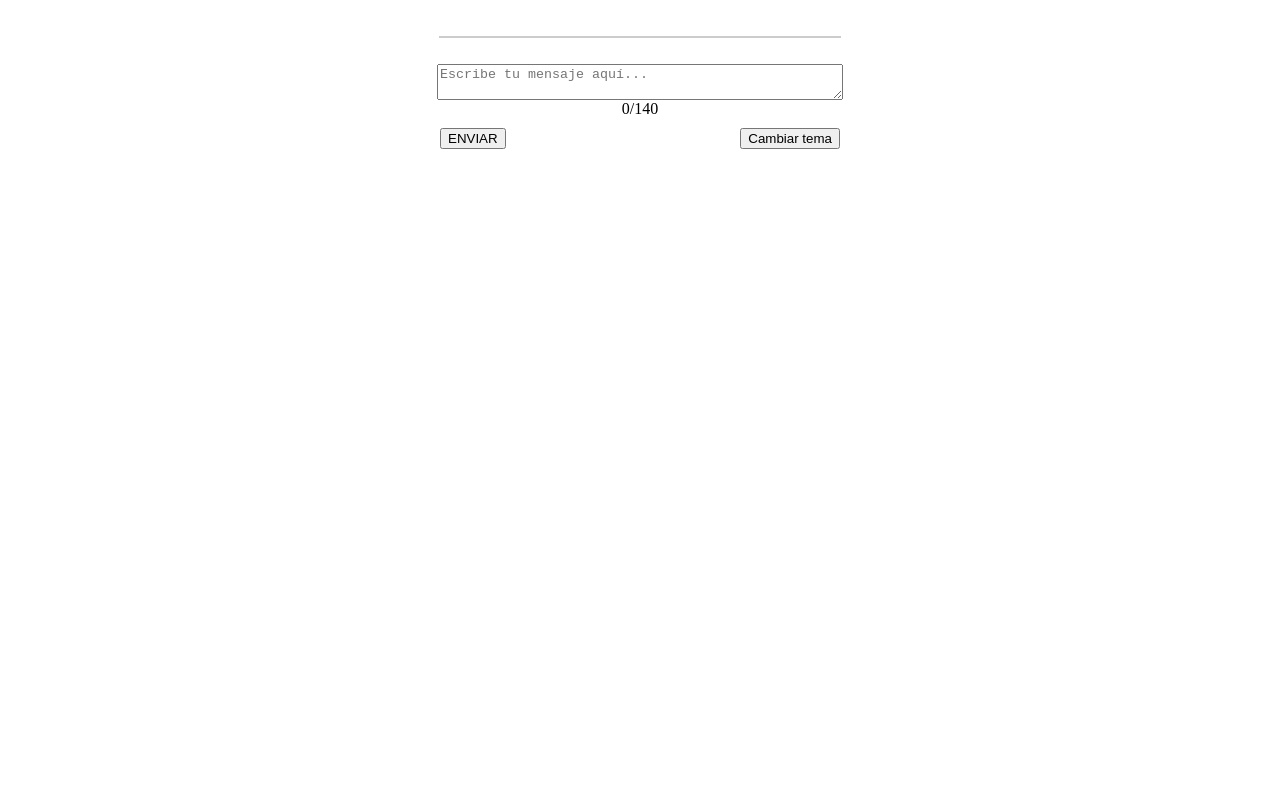
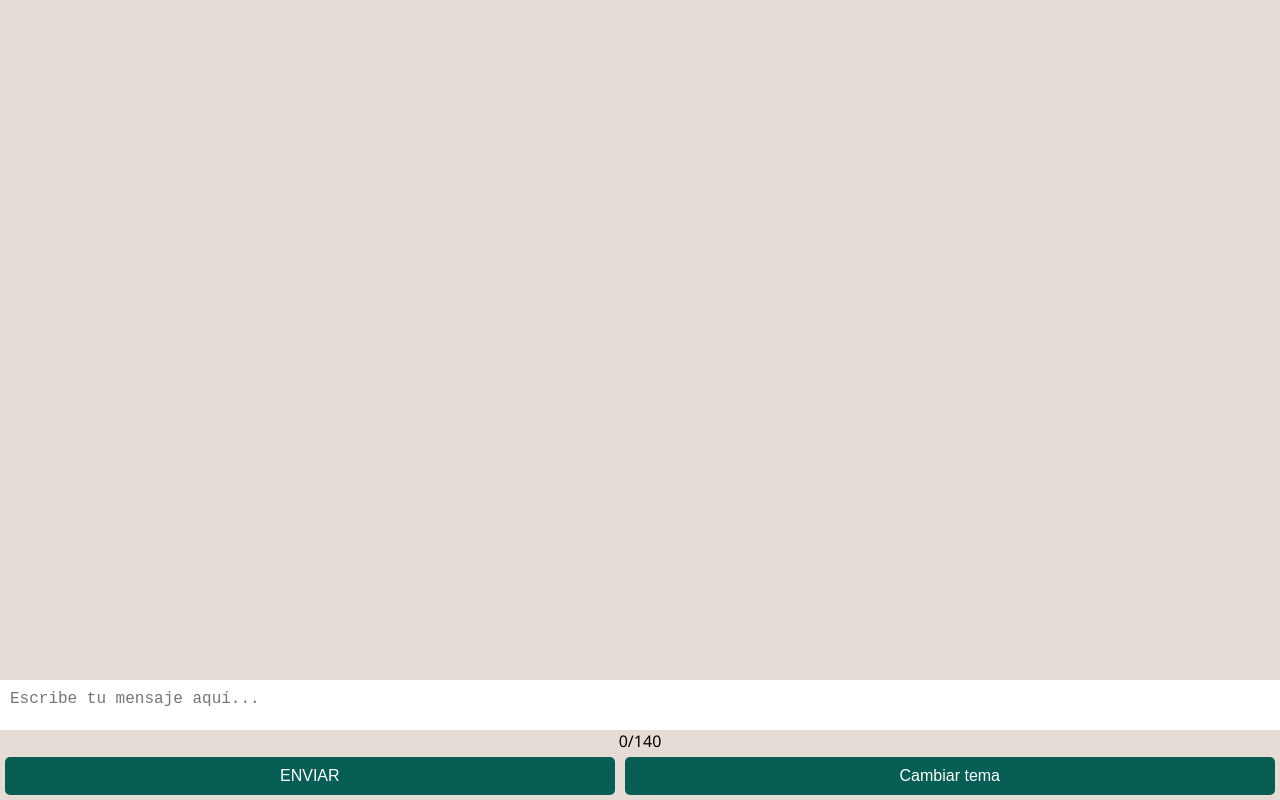
Before and after one commit to EdwinOrtegaK/lab5JSonly, a plain HTML site: page chat/index.html in a window 1280 px wide. Drawn offline with Linux system fonts and the light colour scheme; no server answers.

Commit message:
style: finished styling

```diff
--- a/chat/index.html
+++ b/chat/index.html
@@ -1,6 +1,7 @@
 <!DOCTYPE html>
 <html>
 <head>
+
 </head>
 <body>
     <ul id="messages"></ul>
@@ -19,31 +20,69 @@
         const buttonContainer = document.getElementById('buttonContainer')
 
         // Estilos aplicados con JavaScript
-        document.body.style.display = 'flex';
-        document.body.style.flexDirection = 'column';
-        document.body.style.alignItems = 'center';
-        document.body.style.marginTop = '20px';
+        document.addEventListener('DOMContentLoaded', function() {
+            // Establece el estilo del cuerpo para usar display flex y direccionar columnas
+            document.body.style.display = 'flex';
+            document.body.style.flexDirection = 'column';
+            document.body.style.alignItems = 'center'; // Este podría limitar el ancho de los hijos, considera removerlo si no es necesario
+            document.body.style.margin = '0';
+            document.body.style.height = '100vh';
+            document.body.style.fontFamily = "'Segoe UI', Tahoma, Geneva, Verdana, sans-serif";
+            document.body.style.backgroundColor = '#e5ddd5';
 
-        ul.style.listStyleType = 'none';
-        ul.style.padding = '0';
-        ul.style.maxHeight = '300px';
-        ul.style.overflowY = 'scroll';
-        ul.style.width = '100%';
-        ul.style.maxWidth = '400px';
-        ul.style.border = '1px solid #ccc';
+            // Ajustes del contenedor de mensajes
+            var messagesContainer = document.getElementById('messages');
+            messagesContainer.style.listStyleType = 'none';
+            messagesContainer.style.padding = '20px';
+            messagesContainer.style.margin = '0';
+            messagesContainer.style.overflowY = 'auto';
+            messagesContainer.style.flexGrow = '1';
+            messagesContainer.style.width = '100%';
+            messagesContainer.style.backgroundColor = '#e5ddd5';
+            messagesContainer.style.height = 'calc(100vh - 120px)'; // Altura ajustada para dejar espacio al input y botones
+            messagesContainer.style.boxSizing = 'border-box';
 
-        t.style.width = '100%';
-        t.style.maxWidth = '400px';
-        t.style.marginTop = '10px';
+            // Ajustes del área de texto
+            var messageText = document.getElementById('messageText');
+            messageText.style.boxSizing = 'border-box';
+            messageText.style.width = '100%';
+            messageText.style.padding = '10px';
+            messageText.style.border = 'none';
+            messageText.style.margin = '0';
+            messageText.style.resize = 'none';
+            messageText.style.height = '50px';
+            messageText.style.fontSize = '16px';
 
-        buttonContainer.style.display = 'flex';
-        buttonContainer.style.justifyContent = 'space-between';
-        buttonContainer.style.width = '100%';
-        buttonContainer.style.maxWidth = '400px';
+            // Ajustes para el contenedor de botones
+            var buttonContainer = document.getElementById('buttonContainer');
+            buttonContainer.style.display = 'flex';
+            buttonContainer.style.justifyContent = 'space-between';
+            buttonContainer.style.width = '100%';
+            buttonContainer.style.margin = '0';
 
-        b.style.marginTop = '10px';
-        toggleThemeBtn.style.marginTop = '10px';
+            // Ajustes para los botones
+            var buttons = document.querySelectorAll('#buttonContainer button');
+            buttons.forEach(function(button) {
+                button.style.flexGrow = '1';
+                button.style.margin = '5px';
+                button.style.padding = '10px';
+                button.style.border = 'none';
+                button.style.borderRadius = '5px';
+                button.style.backgroundColor = '#075e54';
+                button.style.color = 'white';
+                button.style.fontSize = '16px';
+                button.style.cursor = 'pointer';
+            });
 
+            // Ajustes generales del body para simular el fondo de WhatsApp
+            document.body.style.display = 'flex';
+            document.body.style.flexDirection = 'column';
+            document.body.style.alignItems = 'center';
+            document.body.style.margin = '0';
+            document.body.style.height = '100vh';
+            document.body.style.fontFamily = "'Segoe UI', Tahoma, Geneva, Verdana, sans-serif";
+            document.body.style.backgroundColor = '#e5ddd5';
+        });
 
         const getMessages = async () => {
             console.log('Fetching messages...');
@@ -100,13 +139,13 @@
                 ul.appendChild(li);
             });
 
+            styleMessageBubbles();
             if (isScrolledToBottom) {
                 ul.scrollTop = ul.scrollHeight;
             } else {
                 ul.scrollTop = scrollPosition;
             }
         };
-
 
         const postMessage = async () => {
             if (t.value.trim() === '') return; // Evita enviar mensajes vacíos
@@ -131,6 +170,7 @@
 
             t.value = ''; // Limpia el área de texto después de enviar
             await getMessages();
+            styleMessageBubbles();
         };
         b.addEventListener('click', postMessage);
         toggleThemeBtn.addEventListener('click', toggleTheme);
@@ -141,7 +181,7 @@
         t.addEventListener('keydown', (e) => {
             if (e.key === 'Enter' && !e.shiftKey) { // Permite el envío con Enter
                 e.preventDefault(); // Evita el salto de línea predeterminado en el textarea
-                postMessage(); // Llama a la función de enviar mensaje
+                postMessage();
             }
         });
 
@@ -166,6 +206,32 @@
         function toggleTheme() {
             const currentTheme = localStorage.getItem('theme') === 'dark' ? 'light' : 'dark';
             applyTheme(currentTheme);
+        }
+
+        function styleMessageBubbles() {
+            const messages = document.querySelectorAll('#messages li');
+            messages.forEach((msg) => {
+                // Simula la identificación del remitente para aplicar estilos diferenciados
+                const isUserMessage = msg.textContent.startsWith('Kou:'); // Asume que los mensajes del usuario comienzan con 'Kou:'
+
+                // Estilos comunes para todas las burbujas
+                msg.style.borderRadius = '20px';
+                msg.style.padding = '10px 20px';
+                msg.style.marginBottom = '10px';
+                msg.style.maxWidth = '60%';
+                msg.style.wordBreak = 'break-word';
+
+                // Estilos diferenciados para mensajes del usuario y otros mensajes
+                if (isUserMessage) {
+                    msg.style.backgroundImage = 'linear-gradient(120deg, #6ee7b7 0%, #3b82f6 100%)'; // Color de fondo para el usuario
+                    msg.style.marginLeft = 'auto';
+                    msg.style.marginRight = '10px';
+                } else {
+                    msg.style.backgroundImage = 'linear-gradient(120deg, #fda085 0%, #f6d365 100%)'; // Color de fondo para otros mensajes
+                    msg.style.marginLeft = '10px';
+                    msg.style.marginRight = 'auto';
+                }
+            });
         }
 
         // Aplicar el tema guardado al cargar la página
```
